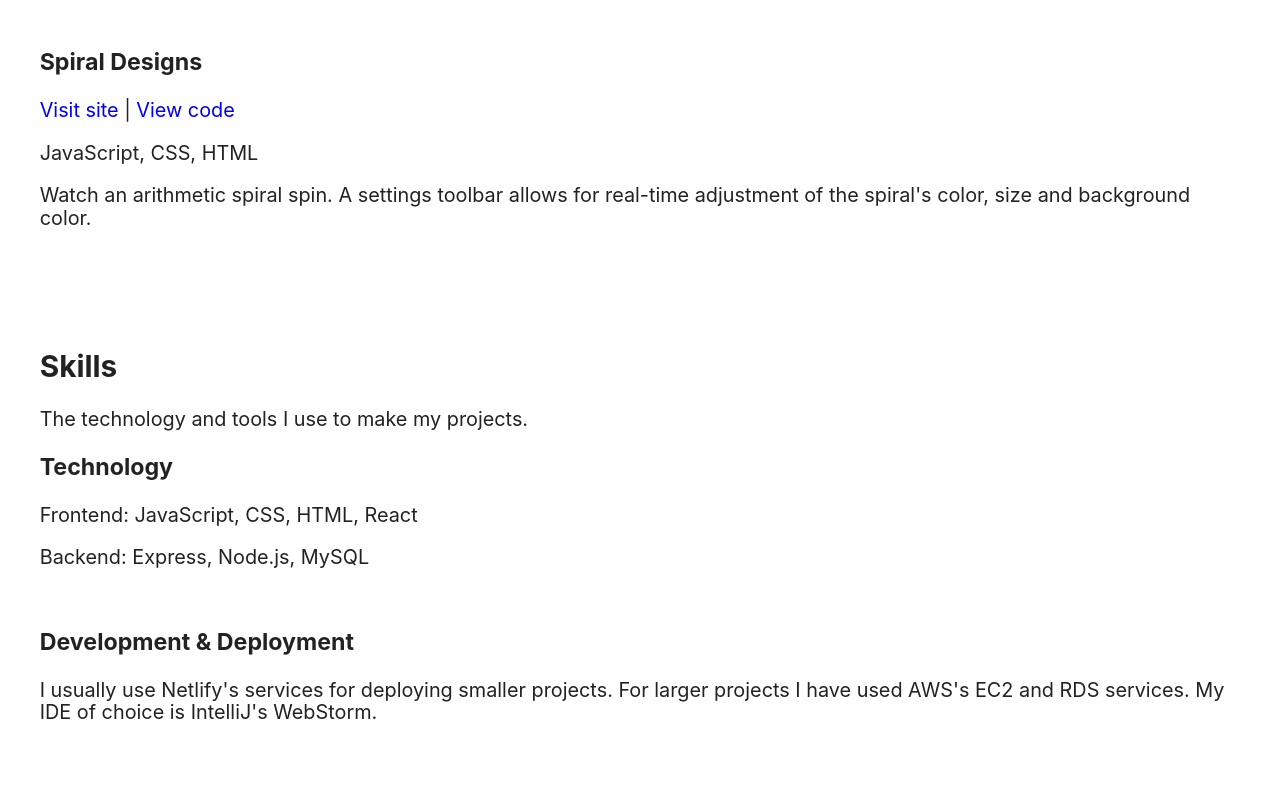
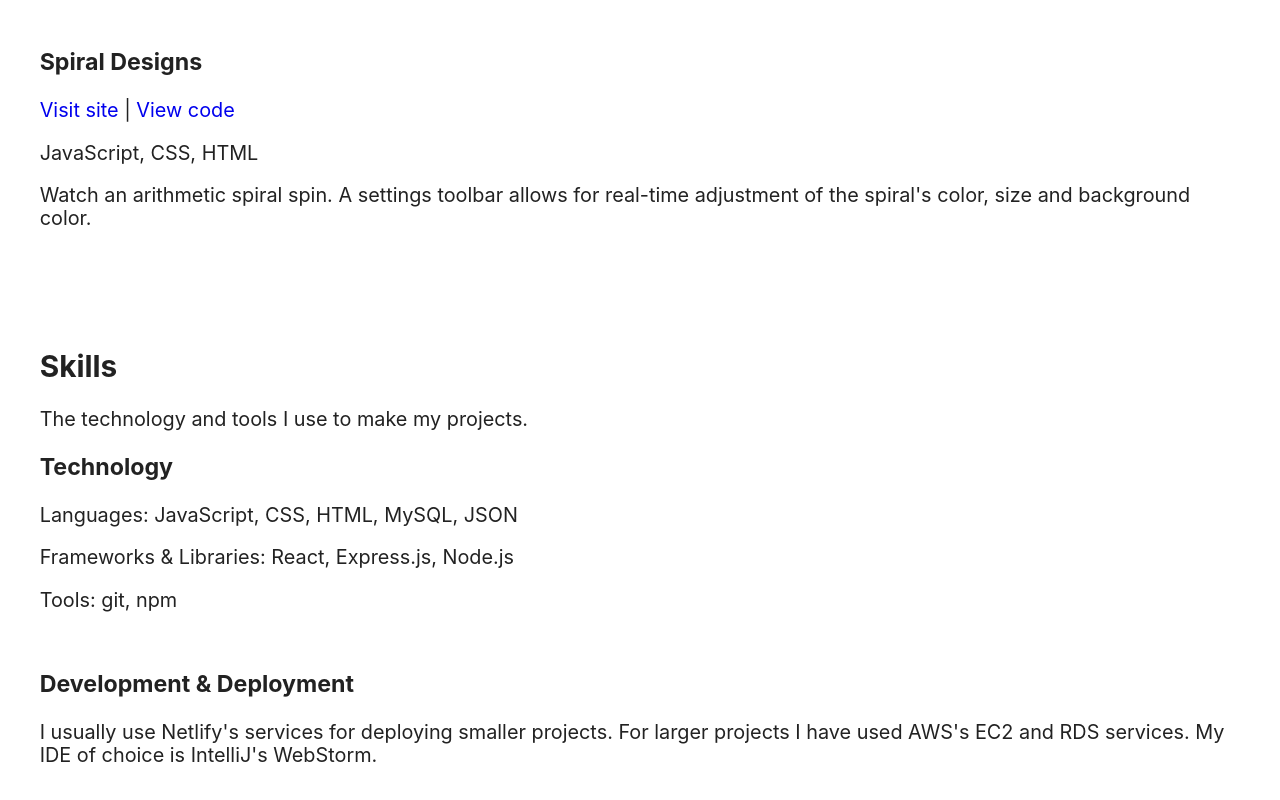
Before and after one commit to jodyanna/portfolio-v3, a website built with Parcel: page index.html in a window 1280 px wide. Shown: the part 1037-1837 px from the top of the page. Built offline with nearby package versions, Linux system fonts and the light colour scheme.

Commit message:
updated skills section

```diff
--- a/index.html
+++ b/index.html
@@ -115,10 +115,13 @@
     <article>
       <h3>Technology</h3>
       <p>
-        Frontend: JavaScript, CSS, HTML, React
+        Languages: JavaScript, CSS, HTML, MySQL, JSON
       </p>
       <p>
-        Backend: Express, Node.js, MySQL
+        Frameworks & Libraries: React, Express.js, Node.js
+      </p>
+      <p>
+        Tools: git, npm
       </p>
     </article>
     <article>
```
